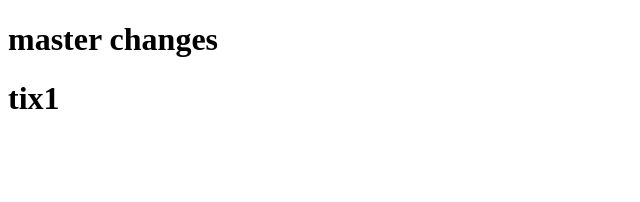
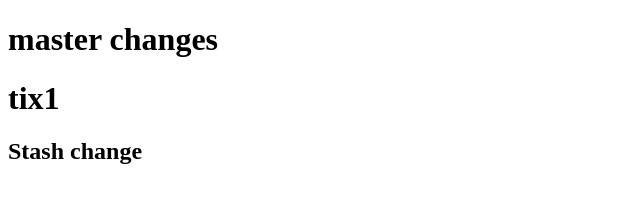
Before and after one commit to syed-mudaseer/git-tutor, a plain HTML site: page index.html in a window 1280 px wide. Shown: the whole page, without its empty margins (0-640 px from the left). Drawn offline with Linux system fonts and the light colour scheme.

Commit message:
2nd commit

```diff
--- a/index.html
+++ b/index.html
@@ -9,5 +9,6 @@
 <body>
     <h1> master changes<h1>
     <h1> tix1</h1>
+    <h2> Stash change</h2>
 </body>
 </html>
```
